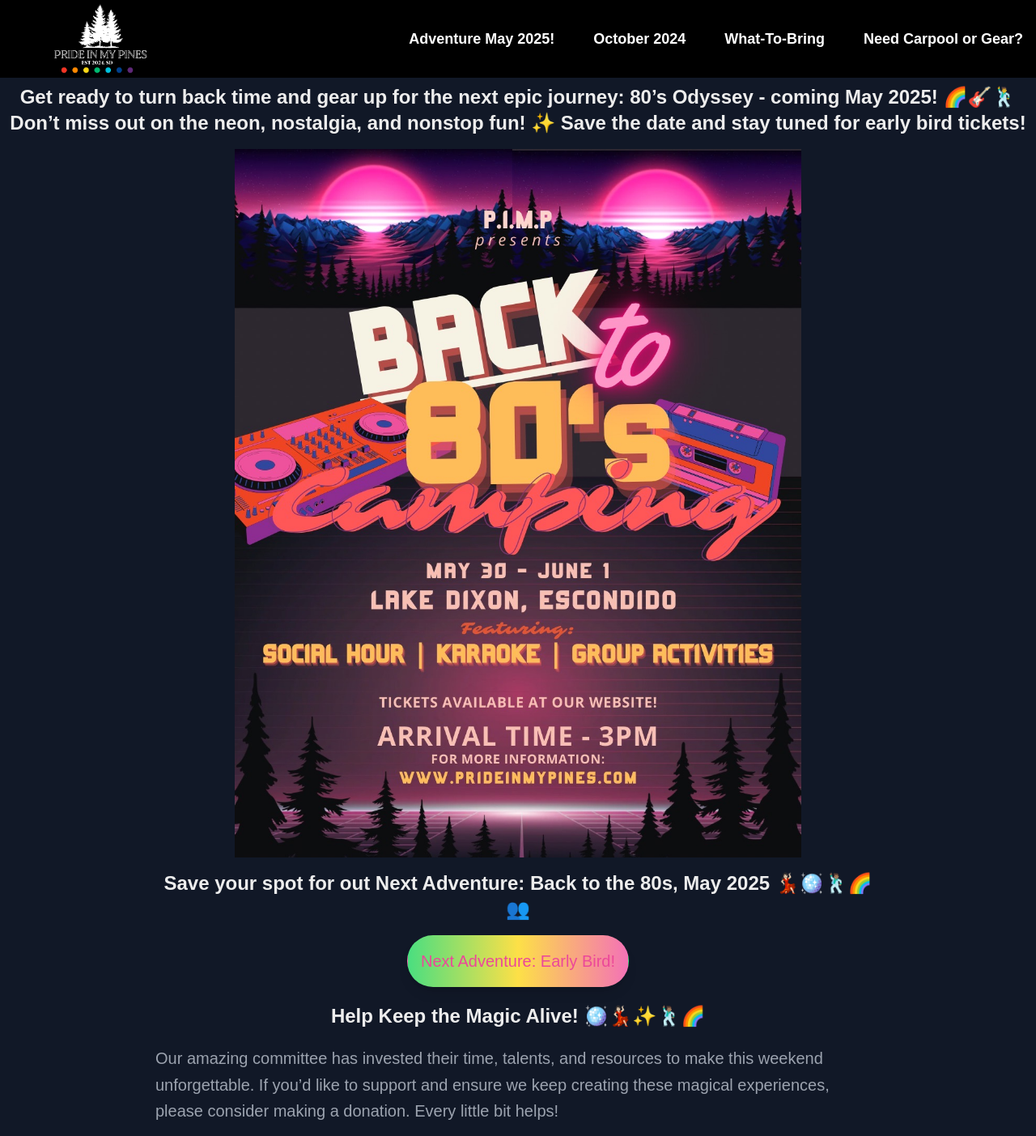
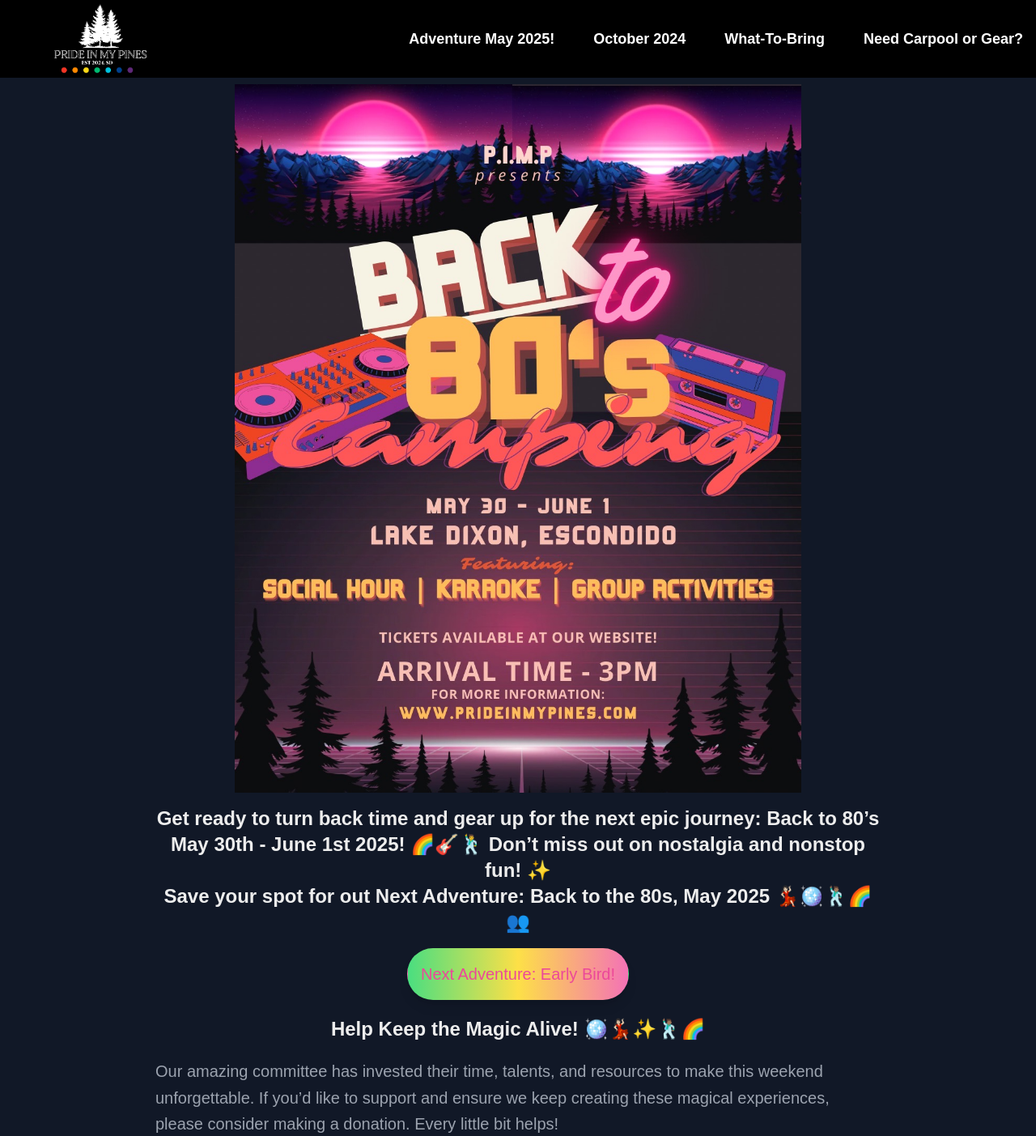
Before and after one commit to lexfm/pride-in-my-pines, a Next.js app: page / in a window 1280 px wide. Shown: the top 1403 px of the page at 81% size. Built offline with nearby package versions, Linux system fonts and the light colour scheme.

Commit message:
fix: Fixed banner promo top placement

```diff
--- a/pages/index.tsx
+++ b/pages/index.tsx
@@ -7,9 +7,6 @@
   return (
     <>
       <main className="flex flex-col gap-4 row-start-2 items-center items-start">
-        <h2 className="text-2xl font-extrabold dark:text-white text-center">
-          Get ready to turn back time and gear up for the next epic journey: 80’s Odyssey - coming May 2025! 🌈🎸🕺 Don’t miss out on the neon, nostalgia, and nonstop fun! ✨ Save the date and stay tuned for early bird tickets!
-        </h2>
         <Image
           aria-hidden
           src="/Promo2025.jpg"
@@ -19,6 +16,9 @@
         />
         <section className="w-[90vw] sm:w-[90vw] md:w-[80vw] lg:w-[70vw] mx-auto">
 
+          <h3 className="text-2xl font-extrabold dark:text-white text-center">
+            Get ready to turn back time and gear up for the next epic journey: Back to 80’s May 30th - June 1st 2025! 🌈🎸🕺 Don’t miss out on nostalgia and nonstop fun! ✨
+          </h3>
 
           <h3 className="text-2xl font-extrabold dark:text-white text-center">Save your spot for out Next Adventure: Back to the 80s, May 2025 💃🏻🪩🕺🏽🌈👥 </h3>
         </section>
```
